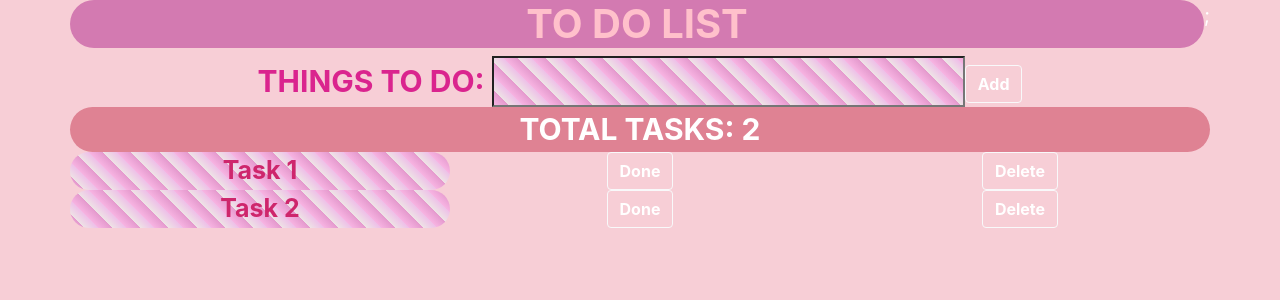
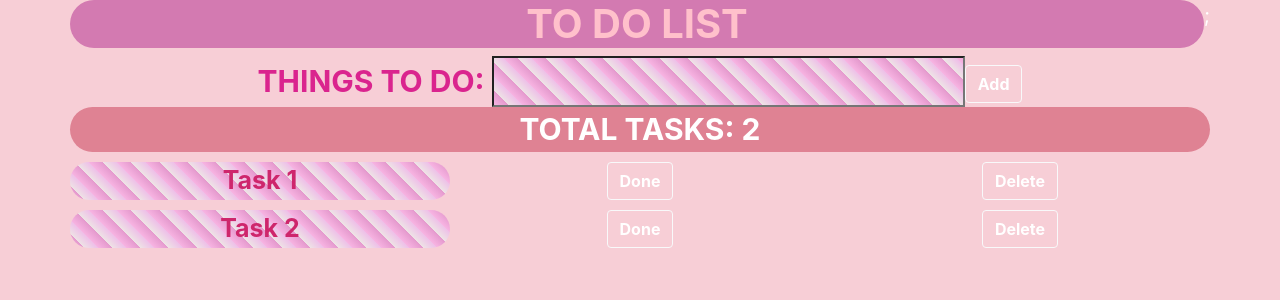
Before and after one commit to gemsterina/todo-app-frontend, a React app: page / in a window 1280 px wide. Shown: the top 300 px of the page. Built offline with nearby package versions, Linux system fonts and the light colour scheme.

Commit message:
Padding around rows for spacing

```diff
--- a/src/components/TaskList.js
+++ b/src/components/TaskList.js
@@ -6,7 +6,7 @@
     render(){
         return (
             <div>
-                <div className="row" style={styles}>
+                <div className="row" style={styles.taskRow}>
                     <div className="col-sm" id="task">
                         Task 1
                     </div>
@@ -43,14 +43,10 @@
 
 
 
-    list: {
-            margin: "50 0 50 0"
-        } ,
-
-     rowHeight: {
-             margin: "100 0 100 0",
-           },
-
+    taskRow: {
+        paddingTop: "10px",
+        paddingBottom: "10px"
+    },
     buttonLook: {
 
             backgroundColor: "#F7CED6",
```
